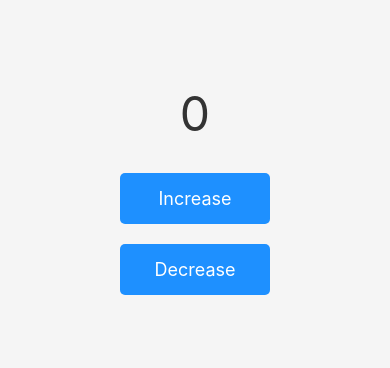
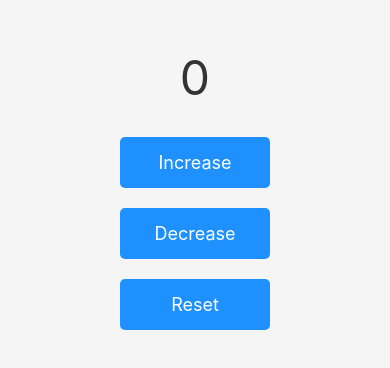
Before and after one commit to krupav03/ReduxSimple, a React Native app: screen / in a window 390 px wide. Shown: the part 228-596 px from the top of the page. Built offline with nearby package versions, Linux system fonts and the light colour scheme.

Commit message:
reset for counter

```diff
--- a/Redux/Actions.js
+++ b/Redux/Actions.js
@@ -1,6 +1,7 @@
 // Actions are plain JavaScript objects that describe what happened.
 export const INCREMENT  = 'INCREMENT';
 export const DECREMENT = 'DECREMENT';
+export const RESET = 'RESET';
 
 
 export const increment = () => ({
@@ -10,3 +11,7 @@ export const increment = () => ({
 export const decrement = () => ({
     type : 'DECREMENT'
 });
+
+export const reset = () => ({
+    type: 'RESET'
+})
--- a/Redux/Reducers.js
+++ b/Redux/Reducers.js
@@ -1,5 +1,5 @@
 // Reducers specify how the app's state changes in response to actions.
-import { INCREMENT,DECREMENT } from "./Actions";
+import { INCREMENT,DECREMENT,RESET } from "./Actions";
 
 const initialState = {
     count : 0
@@ -19,6 +19,11 @@ const counterReducer = (state = initialState, action) => {
                 ...state,
                 count : state.count - 1
             };
+        case RESET :
+            return {
+                ...state,
+                count : 0
+            }
 
         default:
         return state;
--- a/src/Counterview.js
+++ b/src/Counterview.js
@@ -1,9 +1,9 @@
 import React from "react";
 import { View, Text, TouchableOpacity, StyleSheet } from 'react-native';
-import { increment, decrement } from "../Redux/Actions";
+import { increment, decrement, reset } from "../Redux/Actions";
 import { connect } from "react-redux";
 
-function CounterView({ count, increment, decrement }) {
+function CounterView({ count, increment, decrement, reset }) {
     return (
         <View style={styles.container}>
             <Text style={styles.countText}>{count}</Text>
@@ -12,6 +12,9 @@ function CounterView({ count, increment, decrement }) {
             </TouchableOpacity>
             <TouchableOpacity style={styles.button} onPress={decrement}>
                 <Text style={styles.buttonText}>Decrease</Text>
+            </TouchableOpacity>
+            <TouchableOpacity style={styles.button} onPress={reset}>
+                <Text style={styles.buttonText}>Reset</Text>
             </TouchableOpacity>
         </View>
     );
@@ -26,7 +29,8 @@ const mapStateToProps = (state) => {
 
 const mapDispatchToProps = {
     increment,
-    decrement
+    decrement,
+    reset
 };
 
 export default connect(mapStateToProps, mapDispatchToProps)(CounterView);
```
